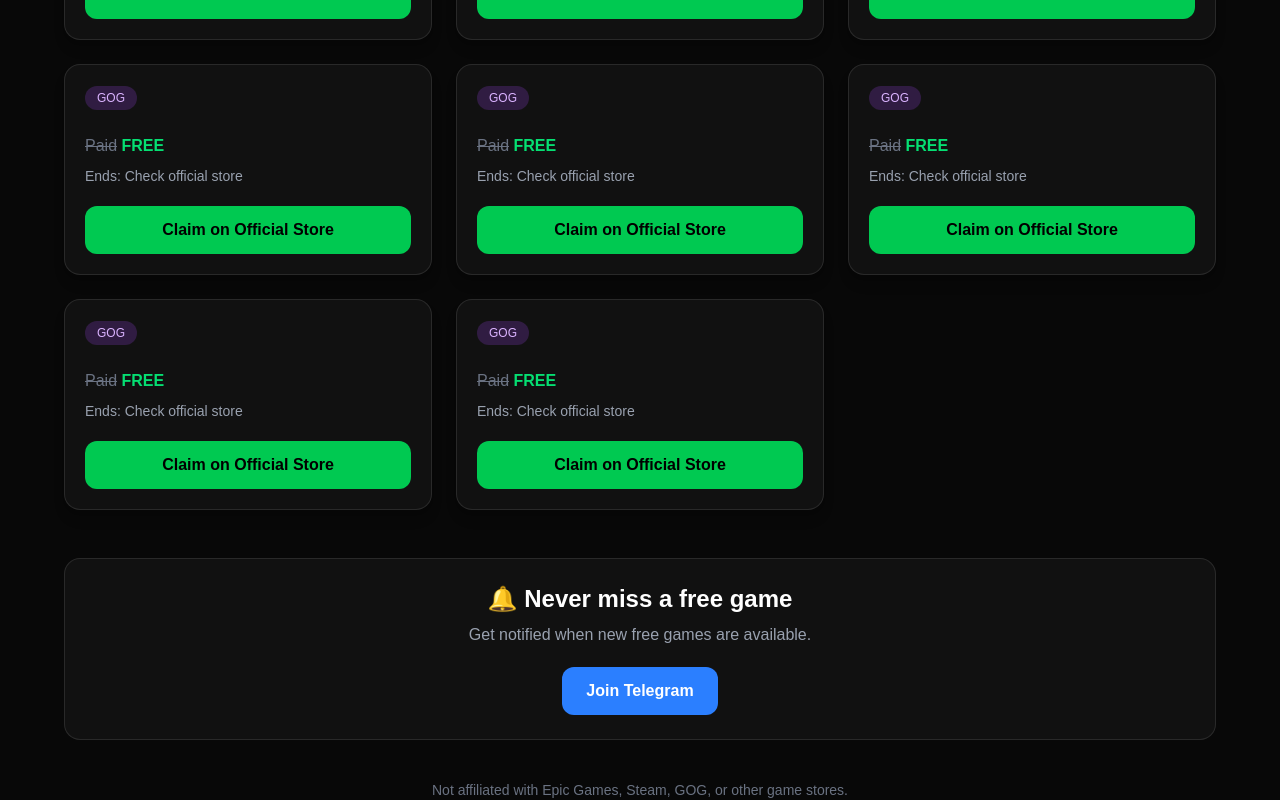
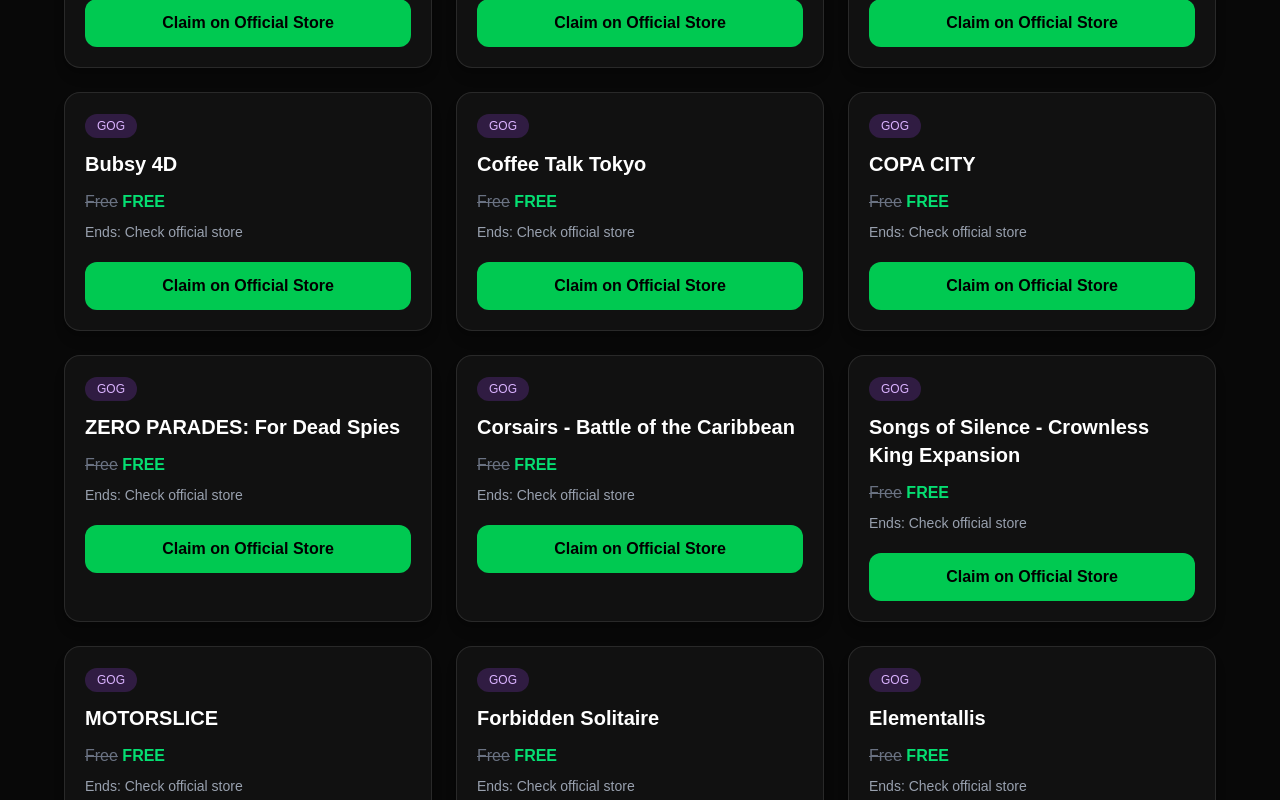
Before and after one commit to joly11207-lgtm/free-games-radar, a Next.js app: page / in a window 1280 px wide. Shown: the part 1840-2640 px from the top of the page. Built offline with nearby package versions, Linux system fonts and the light colour scheme.

Commit message:
improve gog source

```diff
--- a/data/games.json
+++ b/data/games.json
@@ -35,7 +35,7 @@
     "title": "LISA: The Definitive Edition",
     "platform": "Epic Games",
     "originalPrice": "$24.99",
-    "endDate": "2026-06-11T15:00:00.000Z",
+    "endDate": "2026-10-01T05:59:00.000Z",
     "url": "https://store.epicgames.com/en-US/p/lisa-the-definitive-edition",
     "image": "https://cdn1.epicgames.com/offer/ca3a9d16d131478c97fd56c138a6511a/EGS_LISATheDefinitiveEdition_DingalingProductions_Bundles_S1_2560x1440-55b66eb2046507e58eac435c21331bd5"
   },
@@ -56,93 +56,219 @@
     "image": "https://cdn1.epicgames.com/spt-assets/e56a7411805046d3b5b7253a6e4e0faa/monument-valley-1gys5.jpg"
   },
   {
-    "title": "",
+    "title": "Truxton Extreme",
     "platform": "GOG",
-    "originalPrice": "Paid",
+    "originalPrice": "Free",
     "endDate": "",
-    "url": "https://www.gog.com/en/games/free",
+    "url": "https://www.gog.com/en/game/truxton_extreme",
     "image": "",
-    "source": "GOG Official"
+    "source": "GOG Official API"
   },
   {
-    "title": "",
+    "title": "Frostpunk 2: Breach of Trust",
     "platform": "GOG",
-    "originalPrice": "Paid",
+    "originalPrice": "Free",
     "endDate": "",
-    "url": "https://www.gog.com/en/games/free",
+    "url": "https://www.gog.com/en/game/frostpunk_2_dlc_2",
     "image": "",
-    "source": "GOG Official"
+    "source": "GOG Official API"
   },
   {
-    "title": "",
+    "title": "R-Type Tactics I • II Cosmos",
     "platform": "GOG",
-    "originalPrice": "Paid",
+    "originalPrice": "Free",
     "endDate": "",
-    "url": "https://www.gog.com/en/games/free",
+    "url": "https://www.gog.com/en/game/rtype_tactics_i_ii_cosmos",
     "image": "",
-    "source": "GOG Official"
+    "source": "GOG Official API"
   },
   {
-    "title": "",
+    "title": "Gothic 1 Remake",
     "platform": "GOG",
-    "originalPrice": "Paid",
+    "originalPrice": "Free",
     "endDate": "",
-    "url": "https://www.gog.com/en/games/free",
+    "url": "https://www.gog.com/en/game/gothic_1_remake",
     "image": "",
-    "source": "GOG Official"
+    "source": "GOG Official API"
   },
   {
-    "title": "",
+    "title": "The 7th Guest Remake",
     "platform": "GOG",
-    "originalPrice": "Paid",
+    "originalPrice": "Free",
     "endDate": "",
-    "url": "https://www.gog.com/en/games/free",
+    "url": "https://www.gog.com/en/game/the_7th_guest_remake",
     "image": "",
-    "source": "GOG Official"
+    "source": "GOG Official API"
   },
   {
-    "title": "",
+    "title": "Bubsy 4D",
     "platform": "GOG",
-    "originalPrice": "Paid",
+    "originalPrice": "Free",
     "endDate": "",
-    "url": "https://www.gog.com/en/games/free",
+    "url": "https://www.gog.com/en/game/bubsy_4d",
     "image": "",
-    "source": "GOG Official"
+    "source": "GOG Official API"
   },
   {
-    "title": "",
+    "title": "Coffee Talk Tokyo",
     "platform": "GOG",
-    "originalPrice": "Paid",
+    "originalPrice": "Free",
     "endDate": "",
-    "url": "https://www.gog.com/en/games/free",
+    "url": "https://www.gog.com/en/game/coffee_talk_tokyo",
     "image": "",
-    "source": "GOG Official"
+    "source": "GOG Official API"
   },
   {
-    "title": "",
+    "title": "COPA CITY",
     "platform": "GOG",
-    "originalPrice": "Paid",
+    "originalPrice": "Free",
     "endDate": "",
-    "url": "https://www.gog.com/en/games/free",
+    "url": "https://www.gog.com/en/game/copa_city",
     "image": "",
-    "source": "GOG Official"
+    "source": "GOG Official API"
   },
   {
-    "title": "",
+    "title": "ZERO PARADES: For Dead Spies",
     "platform": "GOG",
-    "originalPrice": "Paid",
+    "originalPrice": "Free",
     "endDate": "",
-    "url": "https://www.gog.com/en/games/free",
+    "url": "https://www.gog.com/en/game/zero_parades",
     "image": "",
-    "source": "GOG Official"
+    "source": "GOG Official API"
   },
   {
-    "title": "",
+    "title": "Corsairs - Battle of the Caribbean",
     "platform": "GOG",
-    "originalPrice": "Paid",
+    "originalPrice": "Free",
     "endDate": "",
-    "url": "https://www.gog.com/en/games/free",
+    "url": "https://www.gog.com/en/game/corsairs_battle_of_the_caribbean",
     "image": "",
-    "source": "GOG Official"
+    "source": "GOG Official API"
+  },
+  {
+    "title": "Songs of Silence - Crownless King Expansion",
+    "platform": "GOG",
+    "originalPrice": "Free",
+    "endDate": "",
+    "url": "https://www.gog.com/en/game/songs_of_silence_crownless_king_expansion",
+    "image": "",
+    "source": "GOG Official API"
+  },
+  {
+    "title": "MOTORSLICE",
+    "platform": "GOG",
+    "originalPrice": "Free",
+    "endDate": "",
+    "url": "https://www.gog.com/en/game/motorslice",
+    "image": "",
+    "source": "GOG Official API"
+  },
+  {
+    "title": "Forbidden Solitaire",
+    "platform": "GOG",
+    "originalPrice": "Free",
+    "endDate": "",
+    "url": "https://www.gog.com/en/game/forbidden_solitaire",
+    "image": "",
+    "source": "GOG Official API"
+  },
+  {
+    "title": "Elementallis",
+    "platform": "GOG",
+    "originalPrice": "Free",
+    "endDate": "",
+    "url": "https://www.gog.com/en/game/elementallis",
+    "image": "",
+    "source": "GOG Official API"
+  },
+  {
+    "title": "The Last Gas Station",
+    "platform": "GOG",
+    "originalPrice": "Free",
+    "endDate": "",
+    "url": "https://www.gog.com/en/game/the_last_gas_station",
+    "image": "",
+    "source": "GOG Official API"
+  },
+  {
+    "title": "Causal Loop",
+    "platform": "GOG",
+    "originalPrice": "Free",
+    "endDate": "",
+    "url": "https://www.gog.com/en/game/causal_loop",
+    "image": "",
+    "source": "GOG Official API"
+  },
+  {
+    "title": "Kumitantei: Old-School Slaughter",
+    "platform": "GOG",
+    "originalPrice": "Free",
+    "endDate": "",
+    "url": "https://www.gog.com/en/game/kumitantei_oldschool_slaughter",
+    "image": "",
+    "source": "GOG Official API"
+  },
+  {
+    "title": "Kumitantei: Old-School Slaughter Original Soundtrack",
+    "platform": "GOG",
+    "originalPrice": "Free",
+    "endDate": "",
+    "url": "https://www.gog.com/en/game/kumitantei_oldschool_slaughter_original_soundtrack",
+    "image": "",
+    "source": "GOG Official API"
+  },
+  {
+    "title": "Liz and Rose’s Alchemy Factory",
+    "platform": "GOG",
+    "originalPrice": "Free",
+    "endDate": "",
+    "url": "https://www.gog.com/en/game/liz_and_roses_alchemy_factory",
+    "image": "",
+    "source": "GOG Official API"
+  },
+  {
+    "title": "Liz and Rose’s Alchemy Factory UNRATED",
+    "platform": "GOG",
+    "originalPrice": "Free",
+    "endDate": "",
+    "url": "https://www.gog.com/en/game/liz_and_roses_alchemy_factory_unrated",
+    "image": "",
+    "source": "GOG Official API"
+  },
+  {
+    "title": "Titanium Court",
+    "platform": "GOG",
+    "originalPrice": "Free",
+    "endDate": "",
+    "url": "https://www.gog.com/en/game/titanium_court",
+    "image": "",
+    "source": "GOG Official API"
+  },
+  {
+    "title": "Titanium Court Soundtrack",
+    "platform": "GOG",
+    "originalPrice": "Free",
+    "endDate": "",
+    "url": "https://www.gog.com/en/game/titanium_court_soundtrack",
+    "image": "",
+    "source": "GOG Official API"
+  },
+  {
+    "title": "Titanium Court with a Side of Soundtrack",
+    "platform": "GOG",
+    "originalPrice": "Free",
+    "endDate": "",
+    "url": "https://www.gog.com/en/game/titanium_court_with_a_side_of_soundtrack",
+    "image": "",
+    "source": "GOG Official API"
+  },
+  {
+    "title": "Wartales - Contract: Fires in the Capital",
+    "platform": "GOG",
+    "originalPrice": "Free",
+    "endDate": "",
+    "url": "https://www.gog.com/en/game/wartales_contract_fires_in_the_capital",
+    "image": "",
+    "source": "GOG Official API"
   }
 ]
--- a/data/gog.json
+++ b/data/gog.json
@@ -1,92 +1,218 @@
 [
   {
-    "title": "",
+    "title": "Truxton Extreme",
     "platform": "GOG",
-    "originalPrice": "Paid",
+    "originalPrice": "Free",
     "endDate": "",
-    "url": "https://www.gog.com/en/games/free",
+    "url": "https://www.gog.com/en/game/truxton_extreme",
     "image": "",
-    "source": "GOG Official"
+    "source": "GOG Official API"
   },
   {
-    "title": "",
+    "title": "Frostpunk 2: Breach of Trust",
     "platform": "GOG",
-    "originalPrice": "Paid",
+    "originalPrice": "Free",
     "endDate": "",
-    "url": "https://www.gog.com/en/games/free",
+    "url": "https://www.gog.com/en/game/frostpunk_2_dlc_2",
     "image": "",
-    "source": "GOG Official"
+    "source": "GOG Official API"
   },
   {
-    "title": "",
+    "title": "R-Type Tactics I • II Cosmos",
     "platform": "GOG",
-    "originalPrice": "Paid",
+    "originalPrice": "Free",
     "endDate": "",
-    "url": "https://www.gog.com/en/games/free",
+    "url": "https://www.gog.com/en/game/rtype_tactics_i_ii_cosmos",
     "image": "",
-    "source": "GOG Official"
+    "source": "GOG Official API"
   },
   {
-    "title": "",
+    "title": "Gothic 1 Remake",
     "platform": "GOG",
-    "originalPrice": "Paid",
+    "originalPrice": "Free",
     "endDate": "",
-    "url": "https://www.gog.com/en/games/free",
+    "url": "https://www.gog.com/en/game/gothic_1_remake",
     "image": "",
-    "source": "GOG Official"
+    "source": "GOG Official API"
   },
   {
-    "title": "",
+    "title": "The 7th Guest Remake",
     "platform": "GOG",
-    "originalPrice": "Paid",
+    "originalPrice": "Free",
     "endDate": "",
-    "url": "https://www.gog.com/en/games/free",
+    "url": "https://www.gog.com/en/game/the_7th_guest_remake",
     "image": "",
-    "source": "GOG Official"
+    "source": "GOG Official API"
   },
   {
-    "title": "",
+    "title": "Bubsy 4D",
     "platform": "GOG",
-    "originalPrice": "Paid",
+    "originalPrice": "Free",
     "endDate": "",
-    "url": "https://www.gog.com/en/games/free",
+    "url": "https://www.gog.com/en/game/bubsy_4d",
     "image": "",
-    "source": "GOG Official"
+    "source": "GOG Official API"
   },
   {
-    "title": "",
+    "title": "Coffee Talk Tokyo",
     "platform": "GOG",
-    "originalPrice": "Paid",
+    "originalPrice": "Free",
     "endDate": "",
-    "url": "https://www.gog.com/en/games/free",
+    "url": "https://www.gog.com/en/game/coffee_talk_tokyo",
     "image": "",
-    "source": "GOG Official"
+    "source": "GOG Official API"
   },
   {
-    "title": "",
+    "title": "COPA CITY",
     "platform": "GOG",
-    "originalPrice": "Paid",
+    "originalPrice": "Free",
     "endDate": "",
-    "url": "https://www.gog.com/en/games/free",
+    "url": "https://www.gog.com/en/game/copa_city",
     "image": "",
-    "source": "GOG Official"
+    "source": "GOG Official API"
   },
   {
-    "title": "",
+    "title": "ZERO PARADES: For Dead Spies",
     "platform": "GOG",
-    "originalPrice": "Paid",
+    "originalPrice": "Free",
     "endDate": "",
-    "url": "https://www.gog.com/en/games/free",
+    "url": "https://www.gog.com/en/game/zero_parades",
     "image": "",
-    "source": "GOG Official"
+    "source": "GOG Official API"
   },
   {
-    "title": "",
+    "title": "Corsairs - Battle of the Caribbean",
     "platform": "GOG",
-    "originalPrice": "Paid",
+    "originalPrice": "Free",
     "endDate": "",
-    "url": "https://www.gog.com/en/games/free",
+    "url": "https://www.gog.com/en/game/corsairs_battle_of_the_caribbean",
     "image": "",
-    "source": "GOG Official"
+    "source": "GOG Official API"
+  },
+  {
+    "title": "Songs of Silence - Crownless King Expansion",
+    "platform": "GOG",
+    "originalPrice": "Free",
+    "endDate": "",
+    "url": "https://www.gog.com/en/game/songs_of_silence_crownless_king_expansion",
+    "image": "",
+    "source": "GOG Official API"
+  },
+  {
+    "title": "MOTORSLICE",
+    "platform": "GOG",
+    "originalPrice": "Free",
+    "endDate": "",
+    "url": "https://www.gog.com/en/game/motorslice",
+    "image": "",
+    "source": "GOG Official API"
+  },
+  {
+    "title": "Forbidden Solitaire",
+    "platform": "GOG",
+    "originalPrice": "Free",
+    "endDate": "",
+    "url": "https://www.gog.com/en/game/forbidden_solitaire",
+    "image": "",
+    "source": "GOG Official API"
+  },
+  {
+    "title": "Elementallis",
+    "platform": "GOG",
+    "originalPrice": "Free",
+    "endDate": "",
+    "url": "https://www.gog.com/en/game/elementallis",
+    "image": "",
+    "source": "GOG Official API"
+  },
+  {
+    "title": "The Last Gas Station",
+    "platform": "GOG",
+    "originalPrice": "Free",
+    "endDate": "",
+    "url": "https://www.gog.com/en/game/the_last_gas_station",
+    "image": "",
+    "source": "GOG Official API"
+  },
+  {
+    "title": "Causal Loop",
+    "platform": "GOG",
+    "originalPrice": "Free",
+    "endDate": "",
+    "url": "https://www.gog.com/en/game/causal_loop",
+    "image": "",
+    "source": "GOG Official API"
+  },
+  {
+    "title": "Kumitantei: Old-School Slaughter",
+    "platform": "GOG",
+    "originalPrice": "Free",
+    "endDate": "",
+    "url": "https://www.gog.com/en/game/kumitantei_oldschool_slaughter",
+    "image": "",
+    "source": "GOG Official API"
+  },
+  {
+    "title": "Kumitantei: Old-School Slaughter Original Soundtrack",
+    "platform": "GOG",
+    "originalPrice": "Free",
+    "endDate": "",
+    "url": "https://www.gog.com/en/game/kumitantei_oldschool_slaughter_original_soundtrack",
+    "image": "",
+    "source": "GOG Official API"
+  },
+  {
+    "title": "Liz and Rose’s Alchemy Factory",
+    "platform": "GOG",
+    "originalPrice": "Free",
+    "endDate": "",
+    "url": "https://www.gog.com/en/game/liz_and_roses_alchemy_factory",
+    "image": "",
+    "source": "GOG Official API"
+  },
+  {
+    "title": "Liz and Rose’s Alchemy Factory UNRATED",
+    "platform": "GOG",
+    "originalPrice": "Free",
+    "endDate": "",
+    "url": "https://www.gog.com/en/game/liz_and_roses_alchemy_factory_unrated",
+    "image": "",
+    "source": "GOG Official API"
+  },
+  {
+    "title": "Titanium Court",
+    "platform": "GOG",
+    "originalPrice": "Free",
+    "endDate": "",
+    "url": "https://www.gog.com/en/game/titanium_court",
+    "image": "",
+    "source": "GOG Official API"
+  },
+  {
+    "title": "Titanium Court Soundtrack",
+    "platform": "GOG",
+    "originalPrice": "Free",
+    "endDate": "",
+    "url": "https://www.gog.com/en/game/titanium_court_soundtrack",
+    "image": "",
+    "source": "GOG Official API"
+  },
+  {
+    "title": "Titanium Court with a Side of Soundtrack",
+    "platform": "GOG",
+    "originalPrice": "Free",
+    "endDate": "",
+    "url": "https://www.gog.com/en/game/titanium_court_with_a_side_of_soundtrack",
+    "image": "",
+    "source": "GOG Official API"
+  },
+  {
+    "title": "Wartales - Contract: Fires in the Capital",
+    "platform": "GOG",
+    "originalPrice": "Free",
+    "endDate": "",
+    "url": "https://www.gog.com/en/game/wartales_contract_fires_in_the_capital",
+    "image": "",
+    "source": "GOG Official API"
   }
 ]
--- a/scripts/fetch-gog.js
+++ b/scripts/fetch-gog.js
@@ -1,28 +1,28 @@
 const fs = require("fs");
 const path = require("path");
 
-const URL = "https://www.gog.com/en/games/free";
+const API =
+  "https://catalog.gog.com/v1/catalog?limit=24&price=free&order=desc:releaseDate";
 
 async function main() {
-  const res = await fetch(URL);
+  const res = await fetch(API);
 
   if (!res.ok) {
-    throw new Error("Failed to fetch GOG page");
+    throw new Error(`GOG API failed: ${res.status}`);
   }
 
-  const html = await res.text();
+  const data = await res.json();
 
-  // 简单提取游戏名称（GOG页面结构变化较多，这里先做基础版）
-  const matches = [...html.matchAll(/product-title[^>]*>(.*?)<\/div>/g)];
+  const products = data.products || [];
 
-  const games = matches.slice(0, 10).map((m) => ({
-    title: m[1].replace(/<[^>]+>/g, "").trim(),
+  const games = products.map((item) => ({
+    title: item.title,
     platform: "GOG",
-    originalPrice: "Paid",
+    originalPrice: "Free",
     endDate: "",
-    url: "https://www.gog.com/en/games/free",
-    image: "",
-    source: "GOG Official"
+    url: `https://www.gog.com/en/game/${item.slug}`,
+    image: item._links?.image || "",
+    source: "GOG Official API",
   }));
 
   const outputPath = path.join(__dirname, "../data/gog.json");
```
